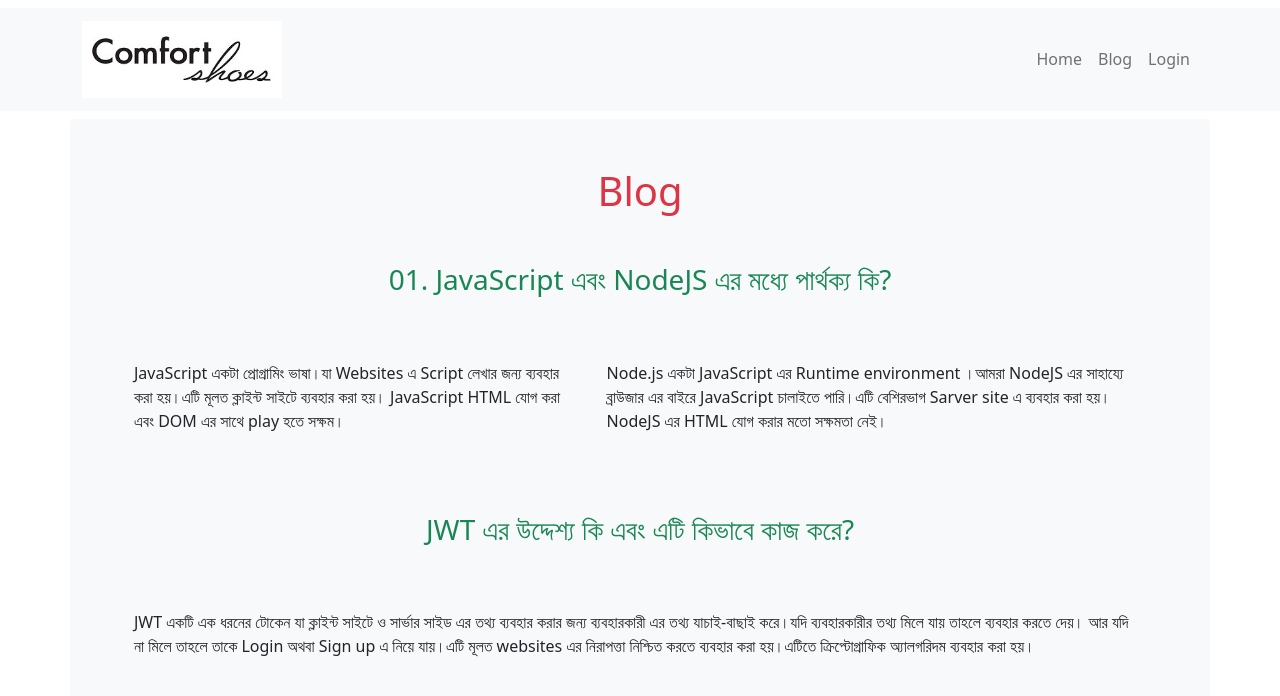
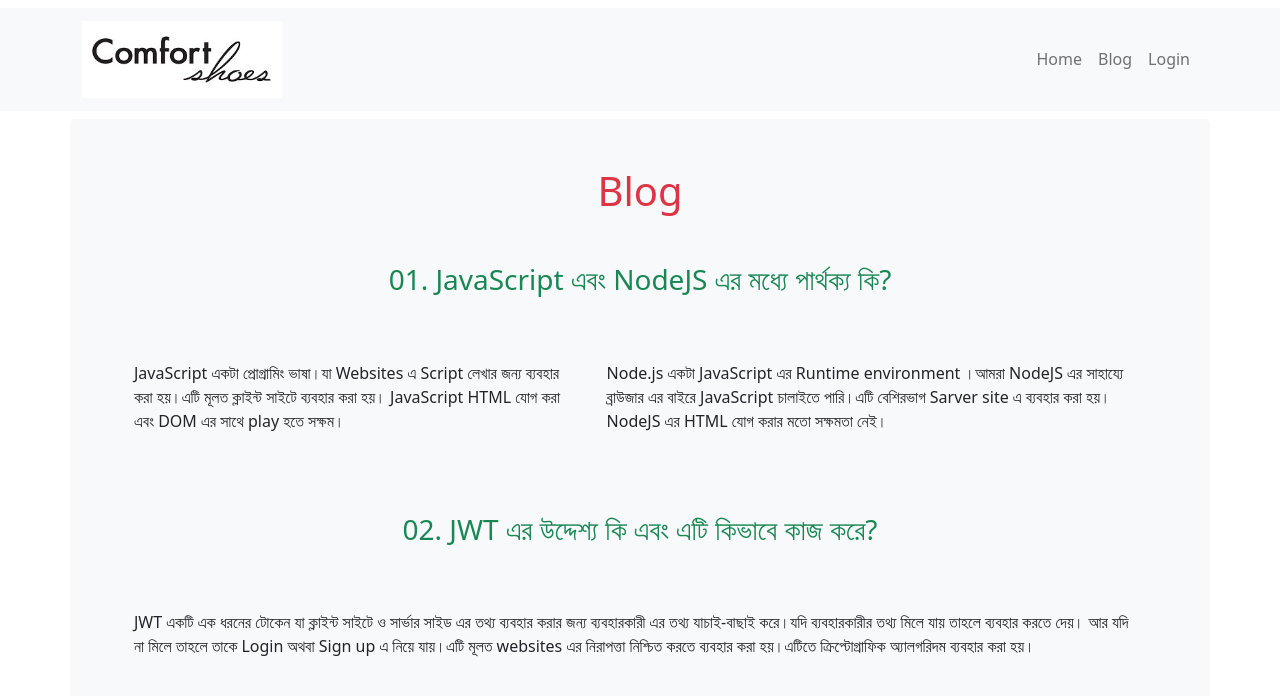
Before and after one commit to AbdulHakim201103/comfort-shoes, a React (Create React App) app: page /blog in a window 1280 px wide. Shown: the top 696 px of the page. Built offline with nearby package versions, Linux system fonts and the light colour scheme; no server answers.

Commit message:
blog 2nd  qustion

```diff
--- a/src/pages/Blog/Blog.js
+++ b/src/pages/Blog/Blog.js
@@ -22,7 +22,7 @@ const Blog = () => {
           </div>
         </div>
         <div className="">
-          <h3 className="text-center text-success my-5">JWT এর উদ্দেশ্য কি এবং এটি কিভাবে কাজ করে?</h3>
+          <h3 className="text-center text-success my-5">02. JWT এর উদ্দেশ্য কি এবং এটি কিভাবে কাজ করে?</h3>
           <div className="d-flex p-3">
             <p className="me-3">
             JWT একটি এক ধরনের টোকেন যা ক্লাইন্ট সাইটে ও সার্ভার সাইড এর তথ্য ব্যবহার করার জন্য ব্যবহারকারী এর তথ্য  যাচাই-বাছাই করে।যদি ব্যবহারকারীর তথ্য মিলে যায় তাহলে ব্যবহার করতে দেয়। আর যদি না মিলে তাহলে তাকে Login অথবা Sign up এ নিয়ে যায়।এটি মূলত websites এর নিরাপত্তা নিশ্চিত করতে ব্যবহার করা হয়।এটিতে ক্রিপ্টোগ্রাফিক অ্যালগরিদম ব্যবহার করা হয়।
```
